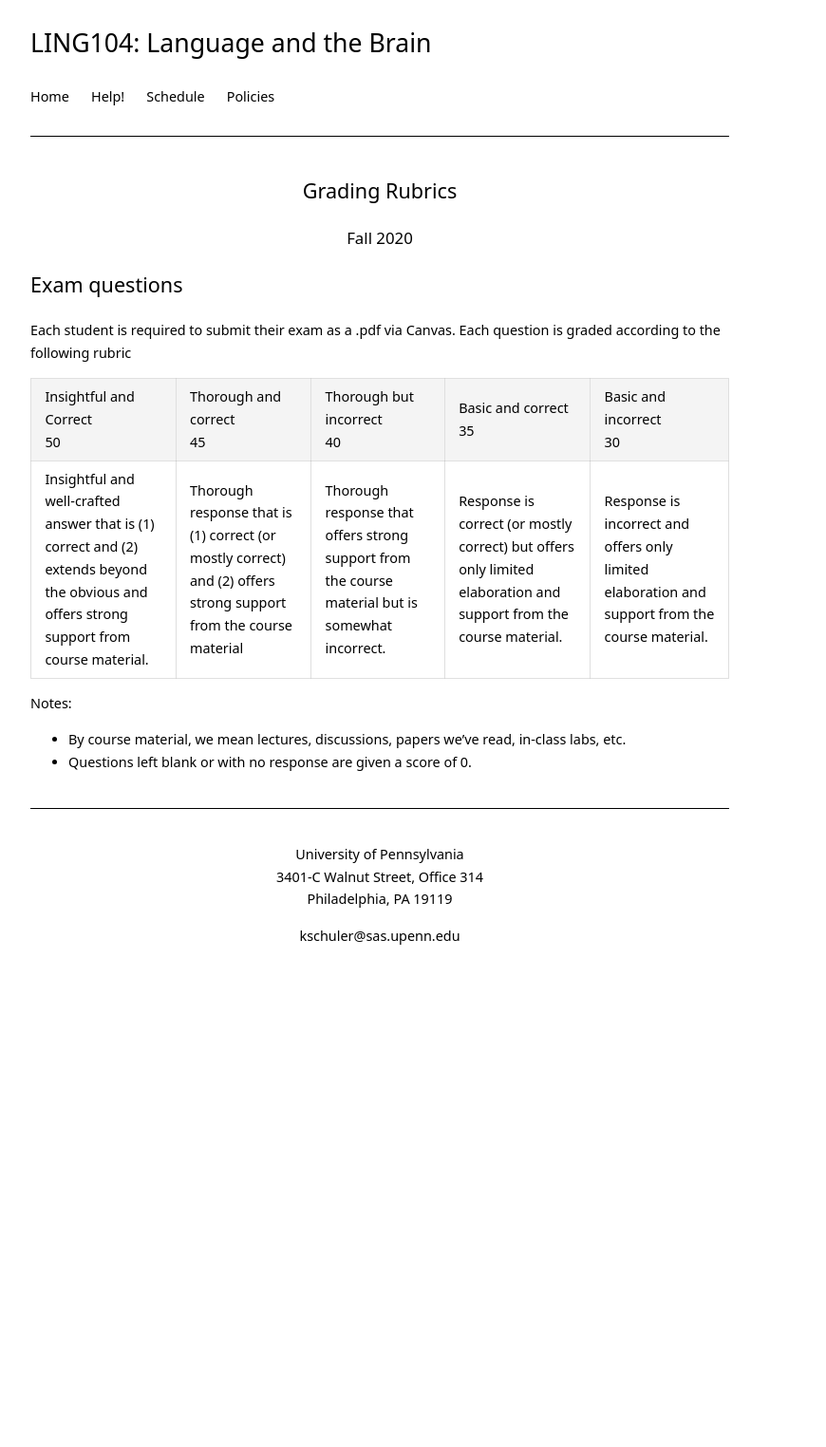
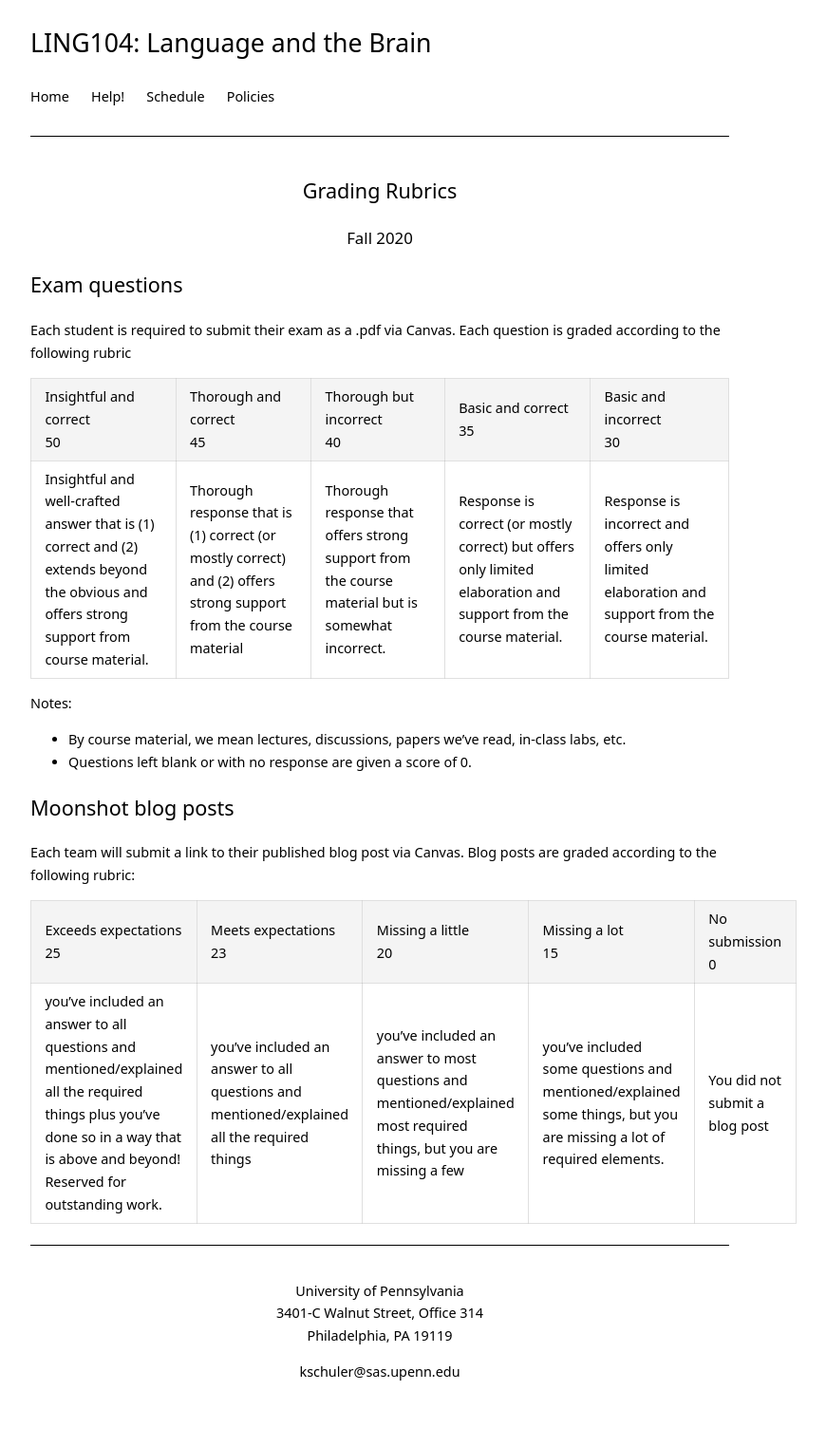
Before and after one commit to kschuler/ling104, a Jekyll site: the page built from resources/grading-rubrics.md, in a window 1280 px wide. Shown: the whole page at 95% size, without its empty margins (240-1110 px from the left). Built offline with Jekyll 4.4.1, drawn with Linux system fonts in a browser that asks for light colours; before the commit the page ends 1064 px from its top, so only the background shows below that.

Commit message:
Update grading-rubrics.md

```diff
--- a/resources/grading-rubrics.md
+++ b/resources/grading-rubrics.md
@@ -9,10 +9,18 @@ title: Grading Rubrics
 ## Exam questions
 Each student is required to submit their exam as a .pdf via Canvas. Each question is graded according to the following rubric
 
-Insightful and Correct<br>50 | Thorough and correct<br>45 | Thorough but incorrect<br>40 | Basic and correct<br>35| Basic and incorrect <br>30
+Insightful and correct<br>50 | Thorough and correct<br>45 | Thorough but incorrect<br>40 | Basic and correct<br>35| Basic and incorrect <br>30
 --- | --- | --- | --- | ---
 Insightful and well-crafted answer that is (1) correct and (2) extends beyond the obvious and offers strong support from course material. | Thorough response that is (1) correct (or mostly correct) and (2) offers strong support from the course material | Thorough response that  offers strong support from the course material but is somewhat incorrect.| Response is correct (or mostly correct) but offers only limited elaboration and support from the course material. | Response is incorrect and offers only limited elaboration and support from the course material.
 
 Notes:
 - By course material, we mean lectures, discussions, papers we’ve read, in-class labs, etc.
 - Questions left blank or with no response are given a score of 0.
+
+
+## Moonshot blog posts
+Each team will submit a link to their published blog post via Canvas. Blog posts are graded according to the following rubric:
+
+Exceeds expectations<br>25 | Meets expectations<br>23 | Missing a little<br>20 | Missing a lot<br>15| No submission <br>0
+--- | --- | --- | --- | ---
+you’ve included an answer to all questions and mentioned/explained all the required things plus you’ve done so in a way that is above and beyond! Reserved for outstanding work. | you’ve included an answer to all questions and mentioned/explained all the required things | you’ve included an answer to most questions and mentioned/explained most required things, but you are missing a few| you’ve included some questions and mentioned/explained some things, but you are missing a lot of required elements.| You did not submit a blog post
```
